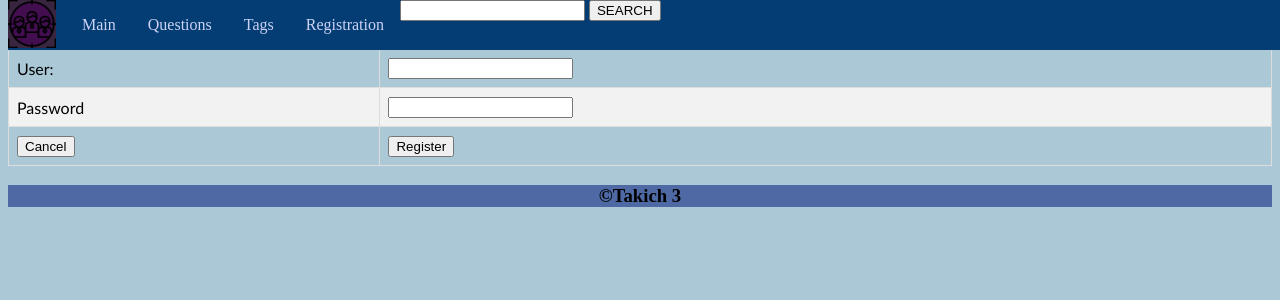
After one commit to grzban/AskMate3, a Flask app: page /registration in a window 1280 px wide. The commit adds this page. Shown: the top 300 px of the page. Run offline with Flask 2, Linux system fonts and the light colour scheme.

Commit message:
Added adding new users

```diff
--- a/server.py
+++ b/server.py
@@ -9,7 +9,7 @@ app = Flask(__name__, static_url_path='/static')
 
 
 # -------------- INDEX --------------
-@app.route('/')
+@app.route('/', methods=['GET', 'POST'])
 def index():
     lastes_questions = persistence.last_five_questions()
 
@@ -140,6 +140,28 @@ def edit_coment(question_id, coment_id):
     return redirect(url_for('show_question', question_id=question_id))
 
 
+@app.route('/registration')
+def registration():
+    return render_template('registration.html')
+
+
+@app.route('/registration/add', methods=['POST'])
+def add_user():
+    new_user = {
+        'user_name': request.form.get('user_name'),
+        'user_password': request.form.get('user_password'),
+        'user_reputation': 0
+    }
+    persistence.add_user(new_user)
+    return redirect(url_for('index'))
+
+
+@app.route('/user/<user_id>', methods=['POST'])
+def show_user(user_id):
+    user = persistence.get_user(user_id)
+    return render_template('user.html', user=user)
+
+
 if __name__ == '__main__':
     app.run(
         host='0.0.0.0',
--- a/templates/layout.html
+++ b/templates/layout.html
@@ -11,6 +11,7 @@
             <a href="{{ url_for('index') }}">Main</a>
             <a href="{{ url_for('questions') }}">Questions</a>
             <a href="{{ url_for('tags') }}">Tags</a>
+            <a href="{{ url_for('registration') }}">Registration</a>
             <div id="search">
                 <form action="{{ url_for('search') }}" method="POST">
                     <input name="word" class="input">
--- /dev/null
+++ b/templates/registration.html
@@ -0,0 +1,34 @@
+{% extends "layout.html" %}
+
+{% block content %}
+
+    <div>
+        <form action="{{ url_for('add_user') }}" method="post">
+            <table>
+                <tr>
+                    <td>User:</td>
+                    <td>
+                        <input type="text" name="user_name">
+                    </td>
+                </tr>
+                <tr>
+                    <td>Password</td>
+                    <td>
+                        <input type="password" name="user_password">
+                    </td>
+                </tr>
+                <tr>
+                    <td>
+                        <a href="{{ url_for('index') }}">
+                           <button type="button">Cancel</button>
+                        </a>
+                    </td>
+                    <td>
+                        <input type="submit" name="register" value="Register">
+                    </td>
+                </tr>
+            </table>
+        </form>
+    </div>
+
+{% endblock %}
--- /dev/null
+++ b/templates/user.html
@@ -0,0 +1,4 @@
+{% extends "layout.html" %}
+{% block content %}
+
+{% endblock %}
```
Also changed, not shown: database_common.py (+4 -4 lines), persistence.py (+33 -1 lines), sample_data/askmatepart2-sample-data.sql (+10 -9 lines).
